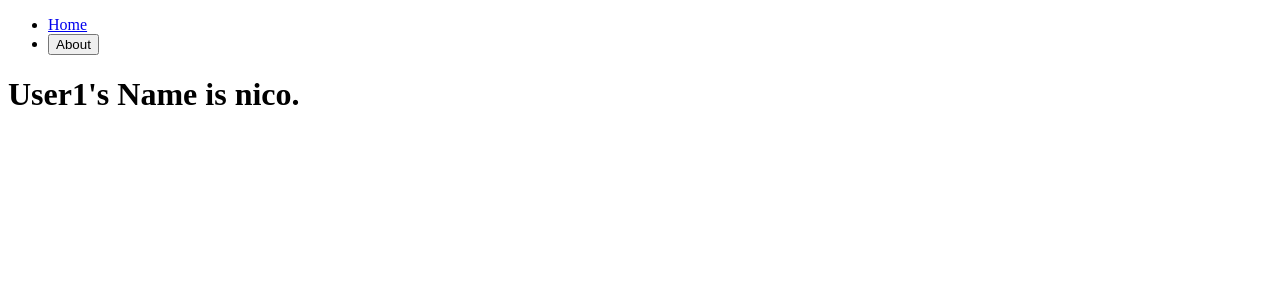
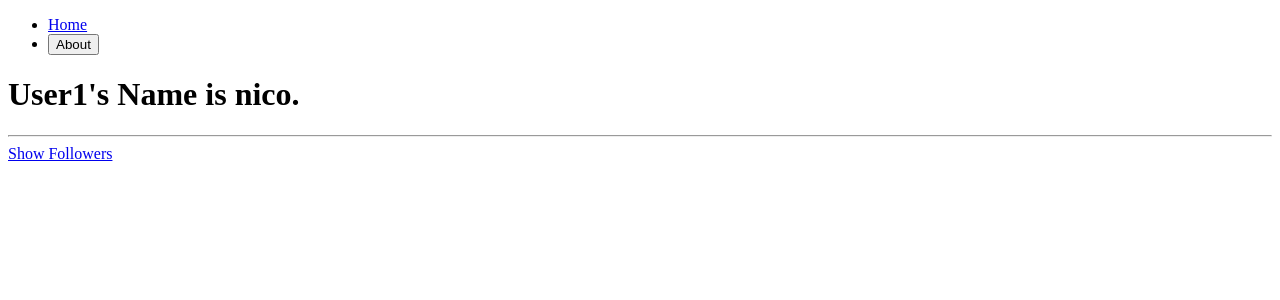
Before and after one commit to sam1027/react-router-6, a React (Create React App) app: page /users/1 in a window 1280 px wide. Shown: the top 300 px of the page. Built offline with nearby package versions, Linux system fonts and the light colour scheme.

Commit message:
Outlet 적용

```diff
--- /dev/null
+++ b/src/screens/users/Followers.tsx
@@ -0,0 +1,7 @@
+function Followers() {
+    return (
+        <h1>Followers</h1>
+    );
+}
+
+export default Followers;
--- a/src/screens/users/User.tsx
+++ b/src/screens/users/User.tsx
@@ -1,13 +1,18 @@
-import {useParams} from 'react-router-dom';
+import {useParams, Outlet, Link} from 'react-router-dom';
 import { users } from '../../db';
 
 function User() {
     const {userId} = useParams();
     console.log(userId)
     return (
-        <h1>
-            User{userId}'s Name is {users[Number(userId) - 1].name}.
-        </h1>
+        <div>
+            <h1>
+                User{userId}'s Name is {users[Number(userId) - 1].name}.
+            </h1>
+            <hr />
+            <Link to={"followers"}>Show Followers</Link>
+            <Outlet />
+        </div>
     );
 }
 
```
Also changed, not shown: src/Router.tsx (+7 -0 lines).
